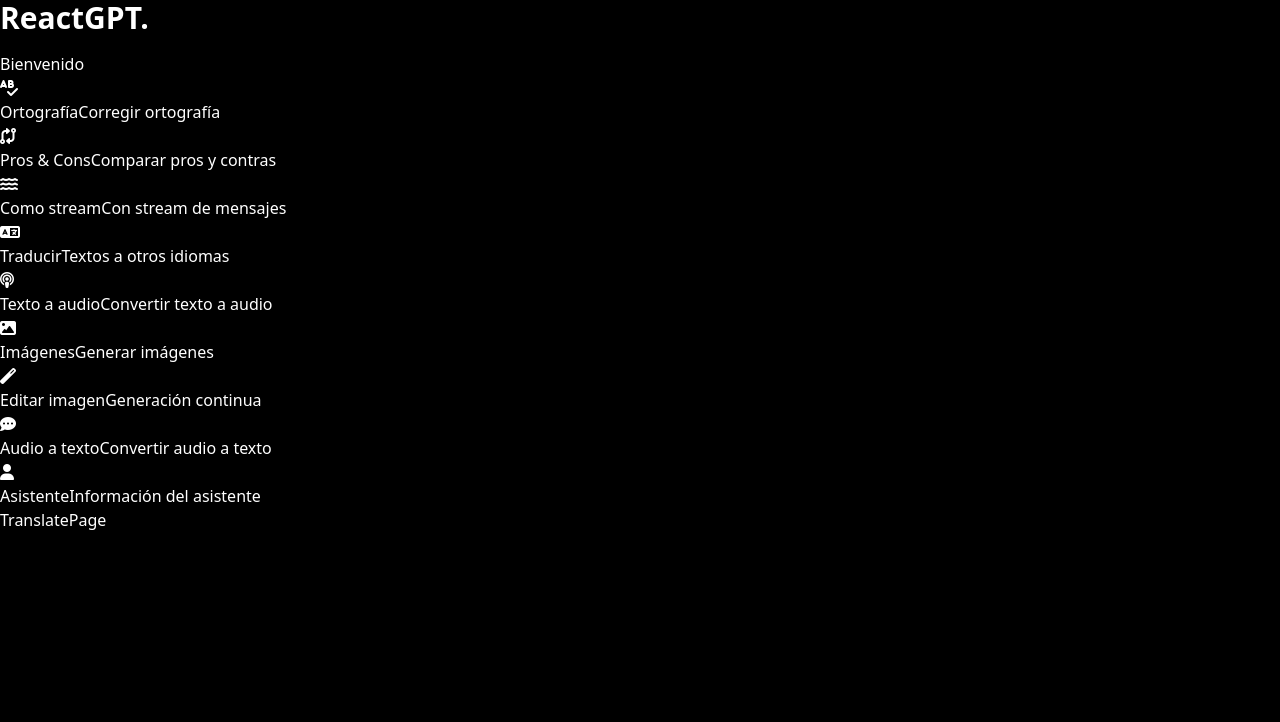
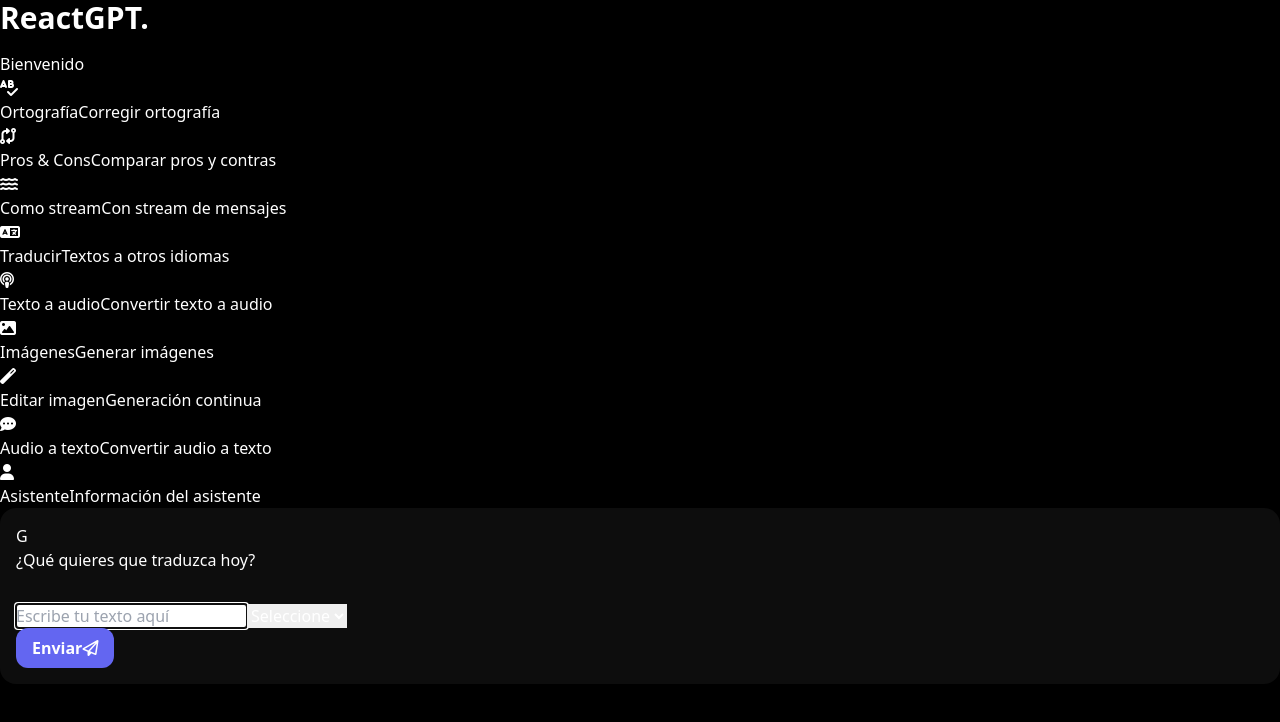
Before and after one commit to doclaag/react-openai-frontend, a React (Vite) app: page /translate in a window 1280 px wide. Shown: the top 722 px of the page. Built offline with nearby package versions, Linux system fonts and the light colour scheme.

Commit message:
Add translation functionality to TranslatePage

```diff
--- a/src/presentation/components/chat-input-boxes/TextMessageBoxSelect.tsx
+++ b/src/presentation/components/chat-input-boxes/TextMessageBoxSelect.tsx
@@ -23,6 +23,7 @@ export const TextMessageBoxSelect = ({ onSendMessage, placeholder, disableCorrec
         event.preventDefault();
 
         if (message.trim().length === 0) return;
+        if (selectedOption === '') return;
 
         onSendMessage(message, selectedOption);
         setMessage('');
--- a/src/presentation/pages/translate/TranslatePage.tsx
+++ b/src/presentation/pages/translate/TranslatePage.tsx
@@ -1,7 +1,77 @@
+import { useState } from 'react';
+import { GptMessage, MyMessage, TypingLoader, TextMessageBoxSelect } from '../../components';
 
+interface Message {
+  text: string;
+  isGpt: boolean;
+}
+
+const languages = [
+  { id: "alemán", text: "Alemán" },
+  { id: "árabe", text: "Árabe" },
+  { id: "bengalí", text: "Bengalí" },
+  { id: "francés", text: "Francés" },
+  { id: "hindi", text: "Hindi" },
+  { id: "inglés", text: "Inglés" },
+  { id: "japonés", text: "Japonés" },
+  { id: "mandarín", text: "Mandarín" },
+  { id: "portugués", text: "Portugués" },
+  { id: "ruso", text: "Ruso" },
+];
 
 export const TranslatePage = () => {
+
+  const [isLoading, setIsLoading] = useState(false);
+  const [messages, setMessages] = useState<Message[]>([]);
+
+  const handlePost = async (text: string, selectedOption: string) => {
+
+    setIsLoading(true);
+
+    const newMessage = `Traduce: "${text}" al idioma ${selectedOption}`
+
+    setMessages((prev) => [...prev, { text: newMessage, isGpt: false }]);
+
+    //TODO: useCase
+
+    setIsLoading(false);
+
+    //TODO: isGpt =true
+
+  };
+
   return (
-    <div>TranslatePage</div>
+    <div className="chat-container">
+      <div className="chat-messages">
+        <div className="grid grid-cols-12 gap-y-2">
+          {/* Welcome */}
+          <GptMessage text="¿Qué quieres que traduzca hoy?" />
+
+          {
+            messages.map((message, index) => (
+              message.isGpt
+                ? (<GptMessage key={index} text={message.text} />)
+                : (<MyMessage key={index} text={message.text} />)
+            ))
+          }
+
+          {
+            isLoading && (
+              <div className="col-start-1 col-end-12">
+                <TypingLoader />
+              </div>
+            )
+          }
+
+        </div>
+      </div>
+
+      <TextMessageBoxSelect
+        onSendMessage={handlePost}
+        placeholder="Escribe tu texto aquí"
+        options={languages}
+      />
+
+    </div>
   );
 };
```
